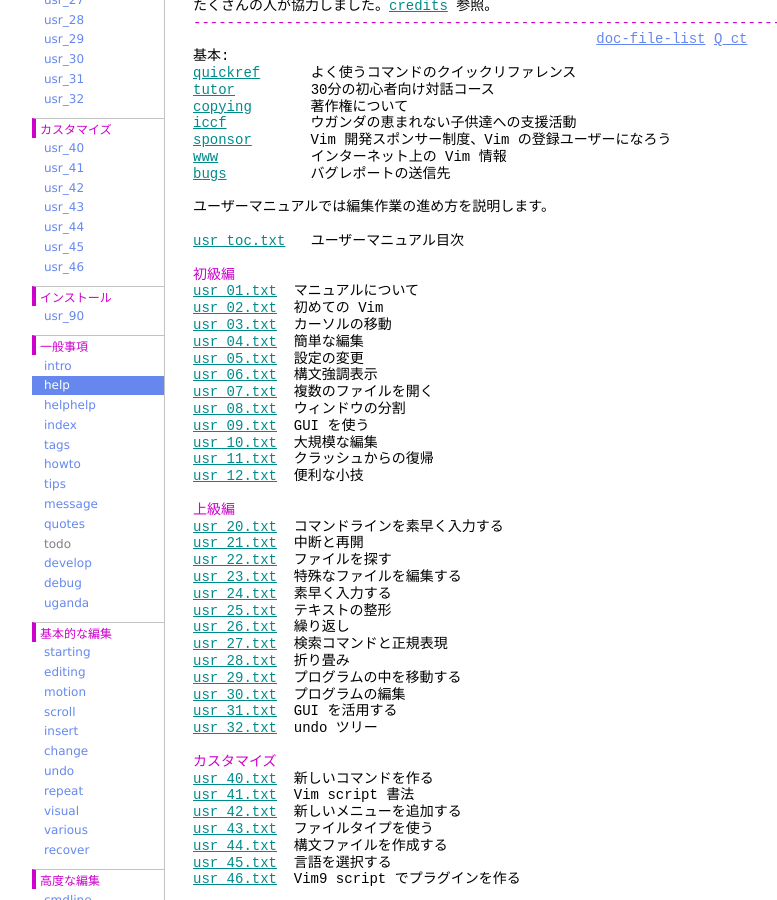
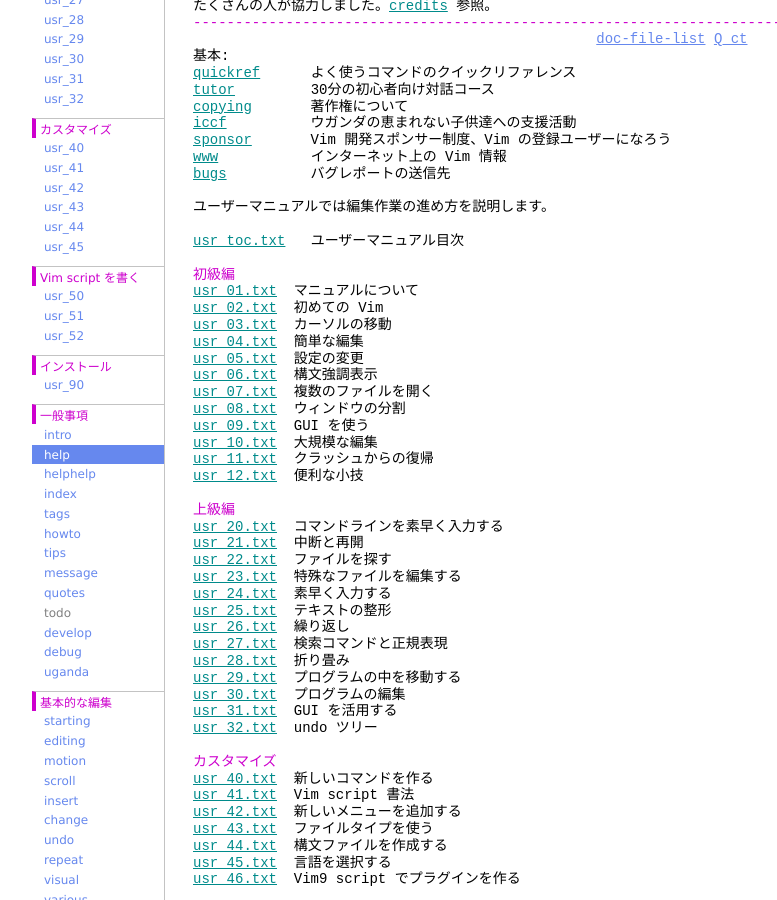
Before and after one commit to vim-jp/vimdoc-ja, a Jekyll site: the page built from index.html, in a window 1280 px wide and 900 px high, scrolled down 890 px. Shown: the whole window, without its empty margins (208-985 px from the left). Built offline with Jekyll 4.4.1, drawn with Linux system fonts in a browser that asks for light colours; nearby versions of some CDN libraries; comment, search, counter and statistics services are not loaded.

Commit message:
Update usr_xx

```diff
--- a/_layouts/vimdoc.html
+++ b/_layouts/vimdoc.html
@@ -110,7 +110,13 @@
 <li><a href="usr_43.html">usr_43</a></li>
 <li><a href="usr_44.html">usr_44</a></li>
 <li><a href="usr_45.html">usr_45</a></li>
-<li><a href="usr_46.html">usr_46</a></li>
+</ul></dd>
+
+<dt>Vim script を書く</dt>
+<dd><ul>
+<li><a href="usr_50.html">usr_50</a></li>
+<li><a href="usr_51.html">usr_51</a></li>
+<li><a href="usr_52.html">usr_52</a></li>
 </ul></dd>
 
 <dt>インストール</dt>
```
